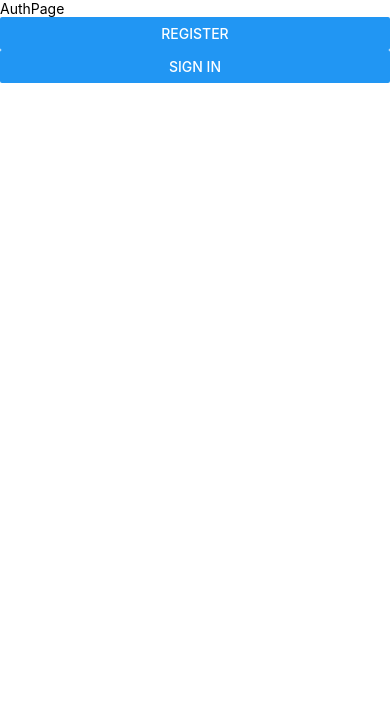
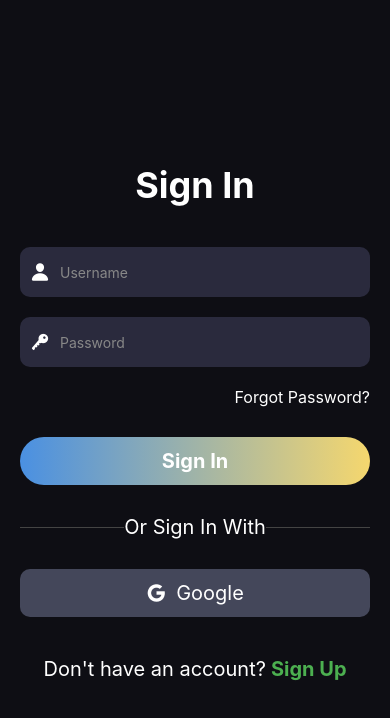
Before and after one commit to AatuTHu/shiny-chainsaw, a React Native app: screen / in a window 390 px wide. Shown: the top 718 px of the page. Built offline with nearby package versions, Linux system fonts and the light colour scheme; no server answers.

Commit message:
UI for AuthPage

```diff
--- a/App.js
+++ b/App.js
@@ -24,7 +24,7 @@ export default function App() {
     return unsubscribe
   }, [])
 
-  if(loggedIn) {
+  /* if(loggedIn) {
   return <AuthPage/>
   } else {
   return (
@@ -43,7 +43,11 @@ export default function App() {
 
       <StatusBar style="auto" />
     </View>
-  )}
+  )} */
+
+    return (
+      <AuthPage/>
+    )
 }
 
 const styles = StyleSheet.create({
--- a/components/AuthPage.js
+++ b/components/AuthPage.js
@@ -1,6 +1,8 @@
-import { View, Text,Button } from 'react-native'
+import { View, Text, TextInput, StyleSheet, TouchableOpacity } from 'react-native'
 import { registerUser, signInUser } from '../services/Firebase'
 import React, {useState} from 'react'
+import Icon from '@expo/vector-icons/Ionicons'
+import { LinearGradient } from 'expo-linear-gradient';
 
 const AuthPage = () => {
 
@@ -26,12 +28,168 @@ const AuthPage = () => {
   }
 
   return (
-    <View>
-      <Text>AuthPage</Text>
-      <Button onPress={onRegisterPress} title={"Register"}/>
-      <Button onPress={onSignInPress} title={"Sign In"}/>
+    <View style={styles.container}>
+    <Text style={styles.title}>Sign In</Text>
+
+    {/* Username Input */}
+    <View style={styles.inputContainer}>
+      <Icon name="person" size={20} color="#fff" style={styles.icon} />
+      <TextInput
+        value={setEmail}
+        placeholder="Username"
+        placeholderTextColor="#888"
+        style={styles.input}
+      />
     </View>
+
+    {/* Password Input */}
+    <View style={styles.inputContainer}>
+      <Icon name="key" size={20} color="#fff" style={styles.icon} />
+      <TextInput
+        value={setPassword}
+        placeholder="Password"
+        placeholderTextColor="#888"
+        secureTextEntry
+        style={styles.input}
+      />
+    </View>
+
+    {/* Forgot Password */}
+    <TouchableOpacity style={styles.forgotPassword}>
+      <Text style={styles.forgotPasswordText}>Forgot Password?</Text>
+    </TouchableOpacity>
+
+    {/* Sign In Button */}
+    <TouchableOpacity onPress={onSignInPress} style={styles.signInButton}>
+      <LinearGradient
+        colors={['#4a90e2', '#f5d76e']}
+        start={{ x: 0, y: 0 }}
+        end={{ x: 1, y: 0 }}
+        style={styles.gradientButton}
+      >
+        <Text style={styles.signInButtonText}>Sign In</Text>
+      </LinearGradient>
+    </TouchableOpacity>
+
+    {/* Divider Text */}
+    <View style={styles.dividerContainer}>
+      <View style={styles.dividerLine} />
+        <Text style={styles.orText}>Or Sign In With</Text>
+      <View style={styles.dividerLine} />
+    </View>
+
+    {/* Google Sign In Button */}
+    <TouchableOpacity style={styles.googleButton}>
+      <Icon name="logo-google" size={20} color="#fff" />
+      <Text style={styles.googleButtonText}>Google</Text>
+    </TouchableOpacity>
+
+    {/* Sign Up Section */}
+    <View style={styles.signUpContainer}>
+      <Text style={styles.signUpText}>Don't have an account?</Text>
+      <TouchableOpacity onPress={onRegisterPress} >
+        <Text style={styles.signUpButtonText}>Sign Up</Text>
+      </TouchableOpacity>
+    </View>
+  </View>
   )
-}
+};
+
+const styles = StyleSheet.create({
+  container: {
+    flex: 1,
+    backgroundColor: '#0e0e14',
+    padding: 20,
+    justifyContent: 'center',
+  },
+  title: {
+    fontSize: 36,
+    color: '#fff',
+    fontWeight: 'bold',
+    marginBottom: 40,
+    textAlign: 'center',
+  },
+  inputContainer: {
+    flexDirection: 'row',
+    alignItems: 'center',
+    backgroundColor: '#2a2a3d',
+    borderRadius: 10,
+    paddingHorizontal: 10,
+    marginBottom: 20,
+  },
+  icon: {
+    marginRight: 10,
+  },
+  input: {
+    flex: 1,
+    color: '#fff',
+    height: 50,
+  },
+  forgotPassword: {
+    alignSelf: 'flex-end',
+    marginBottom: 30,
+  },
+  forgotPasswordText: {
+    color: '#fff',
+    fontSize: 16,
+  },
+  gradientButton: {
+    width: '100%',
+    paddingVertical: 12,
+    borderRadius: 25,
+    alignItems: 'center',
+    justifyContent: 'center',
+  },
+  signInButtonText: {
+    color: '#fff',
+    fontSize: 20,
+    fontWeight: 'bold',
+  },
+  dividerContainer: {
+    flexDirection: 'row',
+    alignItems: 'center',
+    marginVertical: 20,
+  },
+  dividerLine: {
+    flex: 1,
+    height: 1,
+    backgroundColor: '#444',
+  },
+  orText: {
+    color: '#fff',
+    fontSize: 20,
+    textAlign: 'center',
+    marginVertical: 10,
+  },
+  googleButton: {
+    flexDirection: 'row',
+    alignItems: 'center',
+    justifyContent: 'center',
+    backgroundColor: '#44475a',
+    paddingVertical: 12,
+    borderRadius: 10,
+    marginBottom: 20,
+  },
+  googleButtonText: {
+    color: '#fff',
+    fontSize: 20,
+    marginLeft: 10,
+  },
+  signUpContainer: {
+    flexDirection: 'row',
+    justifyContent: 'center',
+    marginTop: 20,
+  },
+  signUpText: {
+    color: '#fff',
+    fontSize: 20,
+  },
+  signUpButtonText: {
+    color: '#4caf50',
+    fontSize: 20,
+    fontWeight: 'bold',
+    marginLeft: 5,
+  },
+});
 
 export default AuthPage
--- a/package.json
+++ b/package.json
@@ -10,6 +10,7 @@
   },
   "dependencies": {
     "@expo/metro-runtime": "~4.0.0",
+    "@expo/vector-icons": "^14.0.4",
     "@react-native-async-storage/async-storage": "^1.24.0",
     "@types/react": "~18.3.12",
     "expo": "^52.0.7",
@@ -19,7 +20,8 @@
     "react-dom": "18.3.1",
     "react-native": "0.76.2",
     "react-native-web": "~0.19.13",
-    "typescript": "^5.3.3"
+    "typescript": "^5.3.3",
+    "expo-linear-gradient": "~14.0.1"
   },
   "devDependencies": {
     "@babel/core": "^7.20.0"
```
Also changed, not shown: 1 other file (tests, documents, lock files or other folders).
